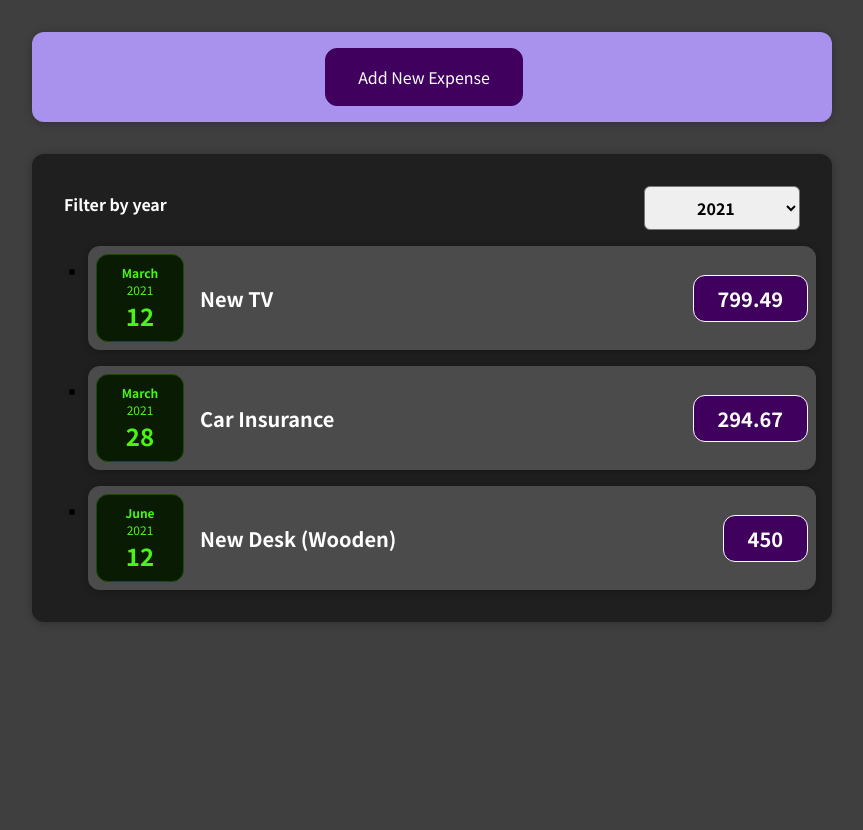
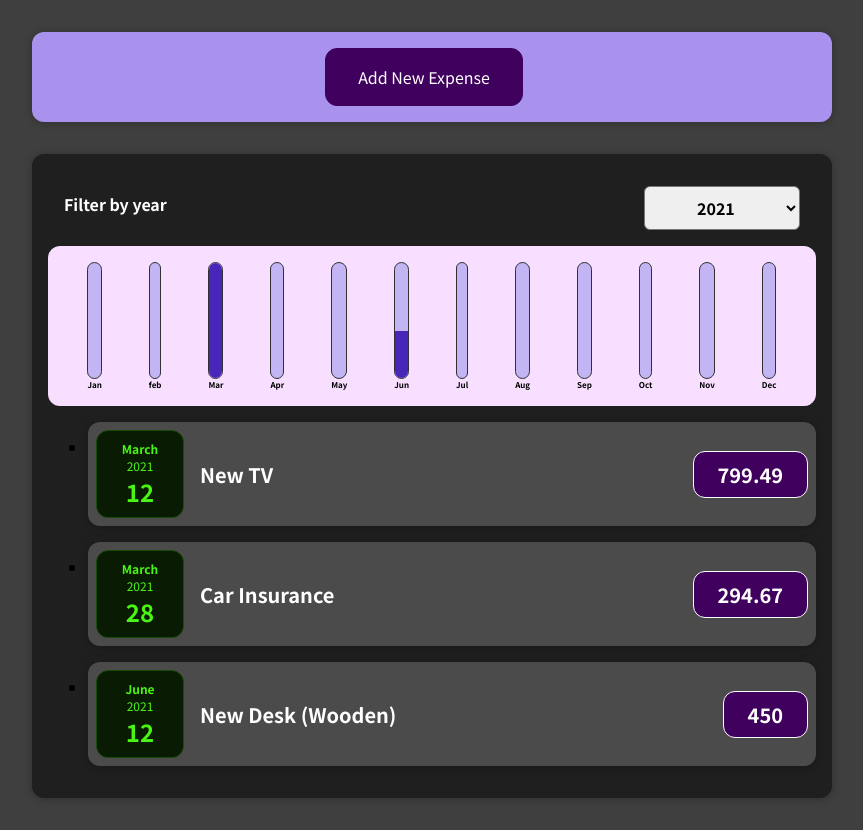
Before and after one commit to rbekeris/Udemy_React_Course, a React (Create React App) app in the folder react-complete-guide/: page / in a window 1280 px wide. Shown: the whole page, without its empty margins (208-1071 px from the left). Before the commit the page ends 800 px from the top, so only its background shows below. Built offline with nearby package versions, Linux system fonts and the light colour scheme.

Commit message:
Finished the expenses chart

```diff
--- a/react-complete-guide/src/components/Chart/Chart.js
+++ b/react-complete-guide/src/components/Chart/Chart.js
@@ -3,12 +3,18 @@ import ChartBar from './ChartBar';
 import './Chart.css';
 
 const Chart = props => {
-    return<div clssName='chart'>
+    //1st we need to extract values from objects
+    //We do that by mapping a datapoint.value ('extractor') function to each object in the array
+    const dataPointValues = props.dataPoints.map(dataPoint => dataPoint.value);
+    //Now we have an array of values, which we then can convert to standalone arguments by using the 'spread' Operator (...)
+    const totalMaximum = Math.max(...dataPointValues);
+
+    return<div className='chart'>
         {props.dataPoints.map(dataPoint =>
         <ChartBar
         key={dataPoint.label}
         value ={dataPoint.value}
-        maxValue={null}
+        maxValue={totalMaximum}
         label={dataPoint.label} /> )}
     </div>
 };
--- a/react-complete-guide/src/components/Chart/ChartBar.js
+++ b/react-complete-guide/src/components/Chart/ChartBar.js
@@ -2,10 +2,17 @@ import React from 'react';
 import './ChartBar.css';
 
 const ChartBar = props =>{
+
+    let barFillHeight = '0%';
+
+    if (props.maxValue > 0 ) {
+        barFillHeight = Math.round((props.value / props.maxValue)* 100) + '%' ;
+    };
+
     return (
     <div className='chart-bar'>
         <div className='chart-bar__inner'>
-            <div className='chart-bar__fill'></div>
+            <div className='chart-bar__fill' style={{height: barFillHeight}}></div>
         </div>
         <div className='chart-bar__label'>{props.label}</div>
     </div>
--- a/react-complete-guide/src/components/Expenses/Expenses.js
+++ b/react-complete-guide/src/components/Expenses/Expenses.js
@@ -5,6 +5,7 @@ import './Expenses.css';
 import Card from '../UI/Card';
 import ExpensesFilter from './ExpensesFilter';
 import ExpensesList from './ExpensesList';
+import ExpensesChart from './ExpensesChart';
 
 function Expenses(props) {
     const [filteredYear, setFilteredYear] = useState('2021')
@@ -23,7 +24,11 @@ function Expenses(props) {
 
     return (
         <Card className="expenses">
-            <ExpensesFilter selected={filteredYear} onChangeFilter={filterChangeHandler}/>
+            <ExpensesFilter
+                selected={filteredYear}
+                onChangeFilter={filterChangeHandler}
+                />
+                <ExpensesChart expenses={filteredExpenses}/>
               <ExpensesList items={filteredExpenses} />
         </Card>
     )
--- /dev/null
+++ b/react-complete-guide/src/components/Expenses/ExpensesChart.js
@@ -0,0 +1,30 @@
+import React from 'react';
+import Chart from '../Chart/Chart';
+
+const ExpensesChart = (props) => {
+    const chartDataPoints = [
+        {label: 'Jan', value: 0 },
+        {label: 'feb', value: 0 },
+        {label: 'Mar', value: 0 },
+        {label: 'Apr', value: 0 },
+        {label: 'May', value: 0 },
+        {label: 'Jun', value: 0 },
+        {label: 'Jul', value: 0 },
+        {label: 'Aug', value: 0 },
+        {label: 'Sep', value: 0 },
+        {label: 'Oct', value: 0 },
+        {label: 'Nov', value: 0 },
+        {label: 'Dec', value: 0 }
+    ];
+
+    for (const expense of props.expenses) {
+        //get mont of each prop.expense
+        //sum each month's expenses
+        //Update the chartDataPoints values accordingly
+        const expenseMonth = expense.date.getMonth();
+        chartDataPoints[expenseMonth].value  += expense.amount;
+    }
+    return <Chart dataPoints={chartDataPoints}/>;
+};
+
+export default ExpensesChart;
--- a/react-complete-guide/src/components/NewExpense/ExpenseForm.js
+++ b/react-complete-guide/src/components/NewExpense/ExpenseForm.js
@@ -29,7 +29,7 @@ const ExpenseForm = (props) => {
         //we can refer to all state values and combine them in one object
         const expenseData = {
             title: enteredTitle,
-            amount: enteredAmount,
+            amount: +enteredAmount,
             date: new Date(enteredDate)
         };
         //Upon form submission we use the function passed to this child component
```
Also changed, not shown: 1 other file (tests, documents, lock files or other folders).
